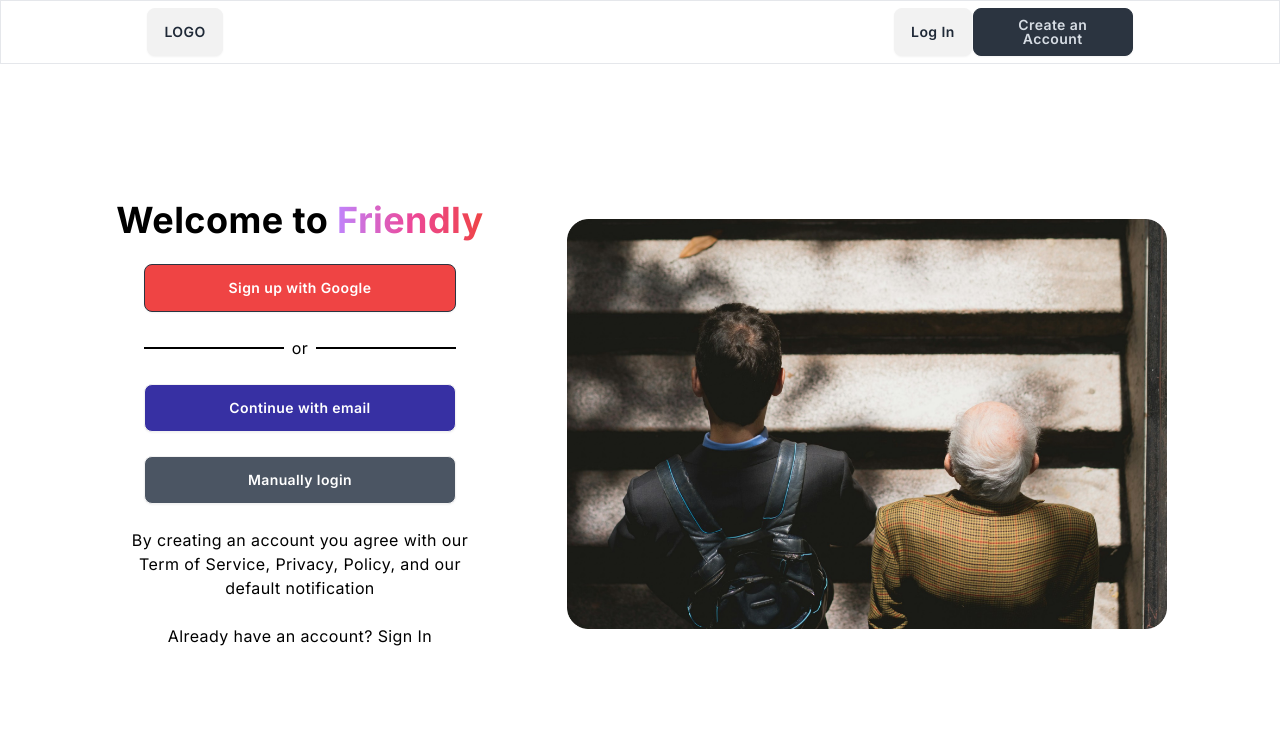
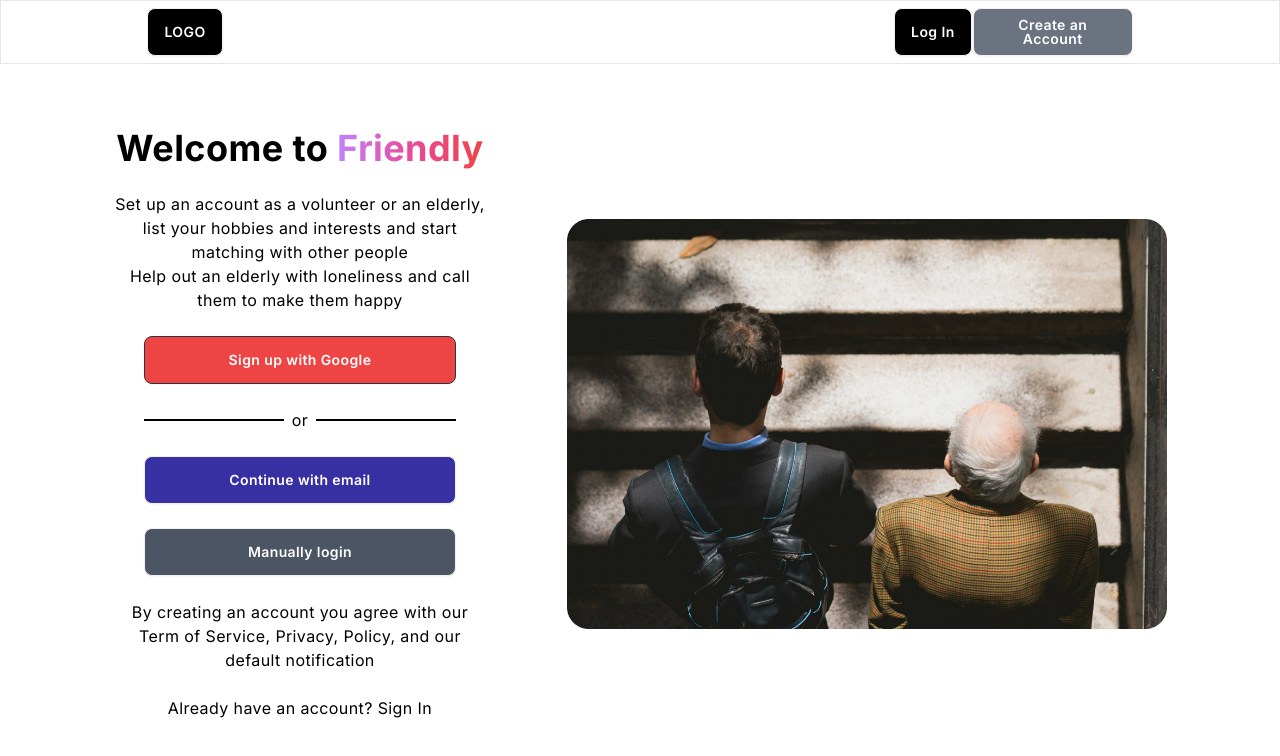
Before and after one commit to NekruzAsh/Google-AI-Hack, a Next.js app: page / in a window 1280 px wide. Shown: the top 756 px of the page. Built offline with nearby package versions, Linux system fonts and the light colour scheme.

Commit message:
updated landing page.

```diff
--- a/app/Components/navbar.js
+++ b/app/Components/navbar.js
@@ -24,13 +24,13 @@ const Navbar = () => {
         <div className='border border-solid border-b-gray flex h-16'>
            <Grid container  className='flex justify-center items-center'>
                 <Grid item xs = {7} lg={7} >
-                    <button onClick={handleHomePage} className="btn">LOGO</button>
+                    <button onClick={handleHomePage} className="btn bg-black text-white">LOGO</button>
                 </Grid>
                 <Grid onClick={handleSignin} item xs = {1.5} lg={0.75} textAlign="center">
-                    <button className='btn'>Log In</button>
+                    <button className='btn bg-black text-white'>Log In</button>
                 </Grid>
                 <Grid onClick={handleSignup} item xs = {1.5} lg={1.5} textAlign="left">
-                    <button className='btn btn-neutral'>Create an Account</button>
+                    <button className='btn bg-gray-500 text-white'>Create an Account</button>
                 </Grid>
 
             </Grid>
--- a/app/page.js
+++ b/app/page.js
@@ -7,7 +7,6 @@ import supabase from "./api/api";
 
 const Page = () => {
   const router = useRouter();
-
 
   const handleRedirectEmail = () => {
     router.push("/signup");
@@ -49,6 +48,14 @@ const Page = () => {
                   Friendly
                 </span>
               </h2>
+              <p>
+                Set up an account as a volunteer or an elderly, list your
+                hobbies and interests and start matching with other people{" "}
+                <br />
+                Help out an elderly with loneliness and call them to
+                make them happy
+              </p>
+
               <button
                 onClick={checkCurrentUser}
                 className="bg-red-500 text-white btn btn-neutral w-10/12"
@@ -61,16 +68,21 @@ const Page = () => {
                 </Grid>
                 <Grid item xs={1}>
                   <p>or</p>
-
                 </Grid>
                 <Grid item xs={4.5}>
                   <div className="w-full h-0.5 bg-black"></div>
                 </Grid>
               </Grid>
-              <button onClick={handleRedirectEmail} className="btn bg-indigo-800 text-white w-10/12">
+              <button
+                onClick={handleRedirectEmail}
+                className="btn bg-indigo-800 text-white w-10/12"
+              >
                 Continue with email
               </button>
-              <button onClick={manuallyLogin} className="bg-gray-600 text-white btn w-10/12">
+              <button
+                onClick={manuallyLogin}
+                className="bg-gray-600 text-white btn w-10/12"
+              >
                 Manually login
               </button>
 
@@ -84,11 +96,7 @@ const Page = () => {
           </Grid>
 
           <Grid item xs={6}>
-            <img
-              src="/image.png"
-              className="w-full h-full"
-              alt=""
-            ></img>
+            <img src="/image.png" className="w-full h-full" alt=""></img>
           </Grid>
         </Grid>
       </div>
```
